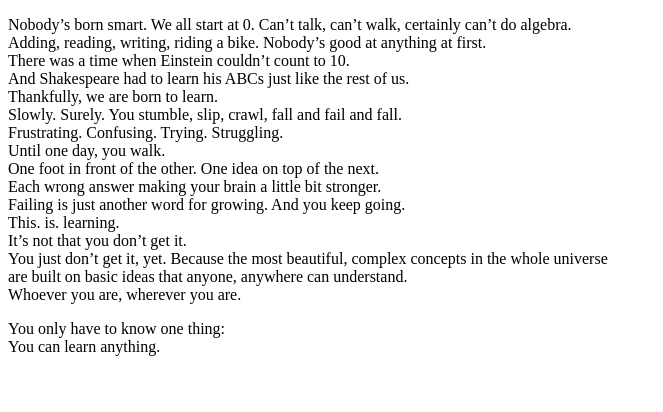
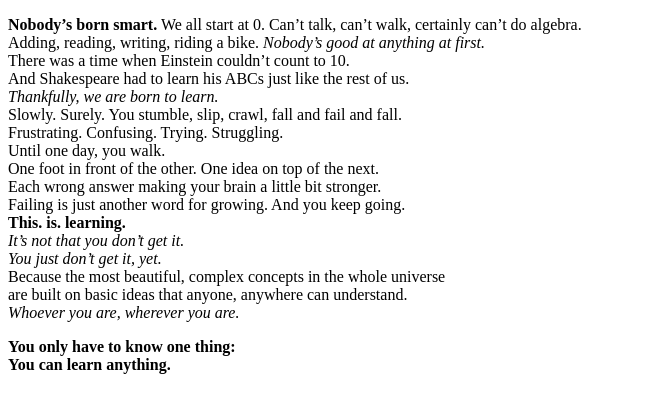
Before and after one commit to Nyx-xie/1-2-HTML-Text-Emphasis, a plain HTML site: page index.html in a window 1280 px wide. Shown: the whole page, without its empty margins (0-663 px from the left). Drawn offline with Linux system fonts and the light colour scheme.

Commit message:
Updated emphasis

```diff
--- a/index.html
+++ b/index.html
@@ -6,27 +6,27 @@
     </head>
     <body>
       <p>
-        Nobody’s born smart. We all start at 0. Can’t talk, can’t walk, certainly can’t do algebra.<br>
-        Adding, reading, writing, riding a bike. Nobody’s good at anything at first.<br>
+        <strong>Nobody’s born smart.</strong> We all start at 0. Can’t talk, can’t walk, certainly can’t do algebra.<br>
+        Adding, reading, writing, riding a bike. <em>Nobody’s good at anything at first.</em><br>
         There was a time when Einstein couldn’t count to 10.<br>
         And Shakespeare had to learn his ABCs just like the rest of us.<br>
-        Thankfully, we are born to learn.<br>
+        <em>Thankfully, we are born to learn.</em><br>
         Slowly. Surely. You stumble, slip, crawl, fall and fail and fall.<br>
         Frustrating. Confusing. Trying. Struggling.<br>
         Until one day, you walk.<br>
         One foot in front of the other. One idea on top of the next.<br>
         Each wrong answer making your brain a little bit stronger.<br>
         Failing is just another word for growing. And you keep going.<br>
-        This. is. learning.<br>
-        It’s not that you don’t get it. <br>
-        You just don’t get it, yet.
+        <strong>This. is. learning.</strong><br>
+        <em>It’s not that you don’t get it. <br>
+        You just don’t get it, yet.</em><br>
         Because the most beautiful, complex concepts in the whole universe<br>
         are built on basic ideas that anyone, anywhere can understand.<br>
-        Whoever you are, wherever you are.<br>
+        <em>Whoever you are, wherever you are.</em><br>
         </p>
         <p>
-        You only have to know one thing:<br>
-        You can learn anything.
+        <strong>You only have to know one thing:<br>
+        You can learn anything.</strong>
         </p>
     </body>
 </html>
```
